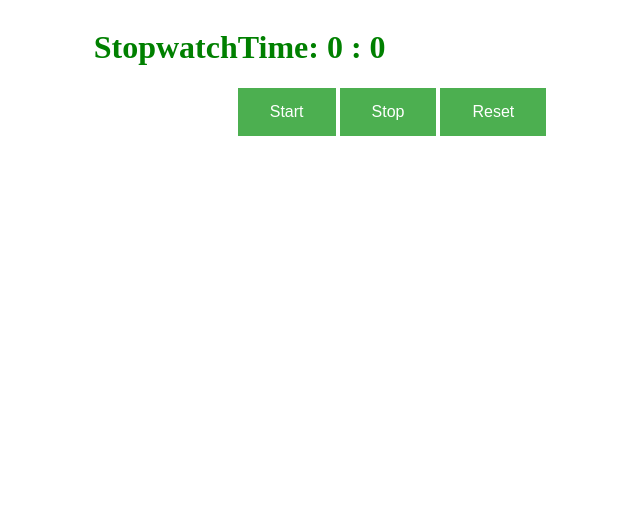
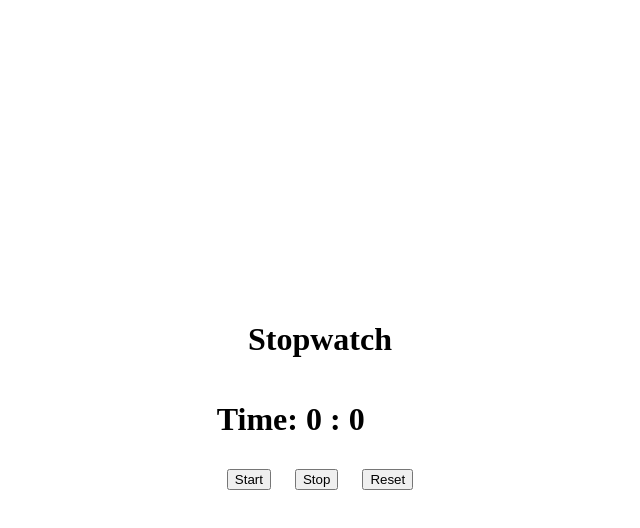
Before and after one commit to ThomasLam2142/stop-watch, a plain HTML site: page index.html in a window 1280 px wide. Shown: the whole page, without its empty margins (320-960 px from the left). Drawn offline with Linux system fonts and the light colour scheme.

Commit message:
center the main container

```diff
--- a/index.html
+++ b/index.html
@@ -11,18 +11,25 @@
 
     <div class = "container">
         <header>
-            <h1>Stopwatch</h1>
+            <h1>Stopwatch
+
+            </h1>
         </header>
         <div>
             <body>
                 <div>
-                    <h1>Time:
-                        <span Id="displayTime">0</span>
-                        <span>:</span>
-                        <span Id = "displayMilli">00</span>
+                    <h1>
+                        <div>
+                            Time:
+                            <span Id="displayTime">0</span>
+                            <span>:</span>
+                            <span Id = "displayMilli">00</span>
+                        </div>
+
+
                     </h1>
                 </div>
-                <div>
+                <div class = "buttonset">
                     <form>
 
                         <button type="button" class="button" onclick="startClick()">Start</button>
--- a/styles.css
+++ b/styles.css
@@ -1,16 +1,17 @@
+body {
+    display: flex;
+    justify-content: center;
+    align-items: center;
+    height: 100vh;
+    margin: 0;
+}
+
 .container {
     display: flex;
-    justify-content: center;
-    color: green;
+    flex-direction: column;
+    align-items: center;
 }
 
-.button {
-    background-color: #4CAF50; /* Green */
-    border: none;
-    color: white;
-    padding: 15px 32px;
-    text-align: center;
-    text-decoration: none;
-    display: inline-block;
-    font-size: 16px;
-  }
+button {
+    margin: 10px;
+}
```
